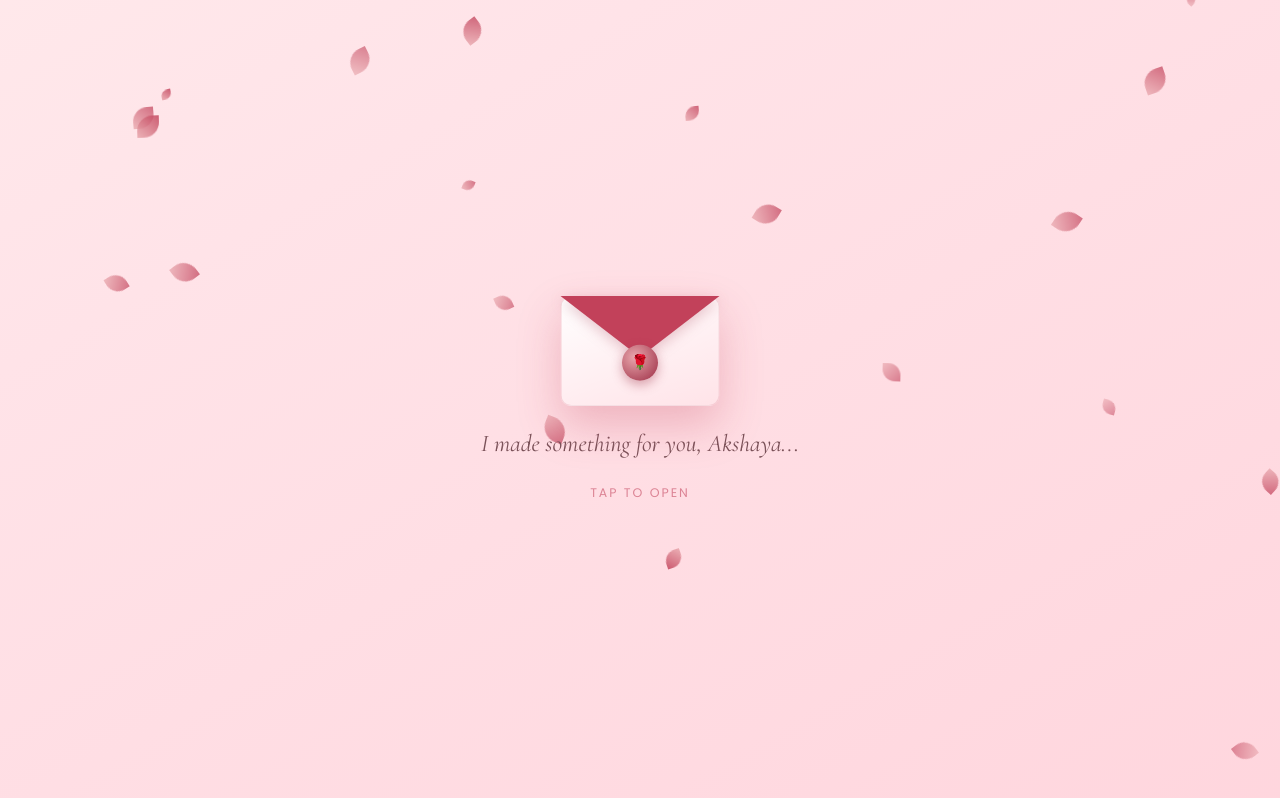
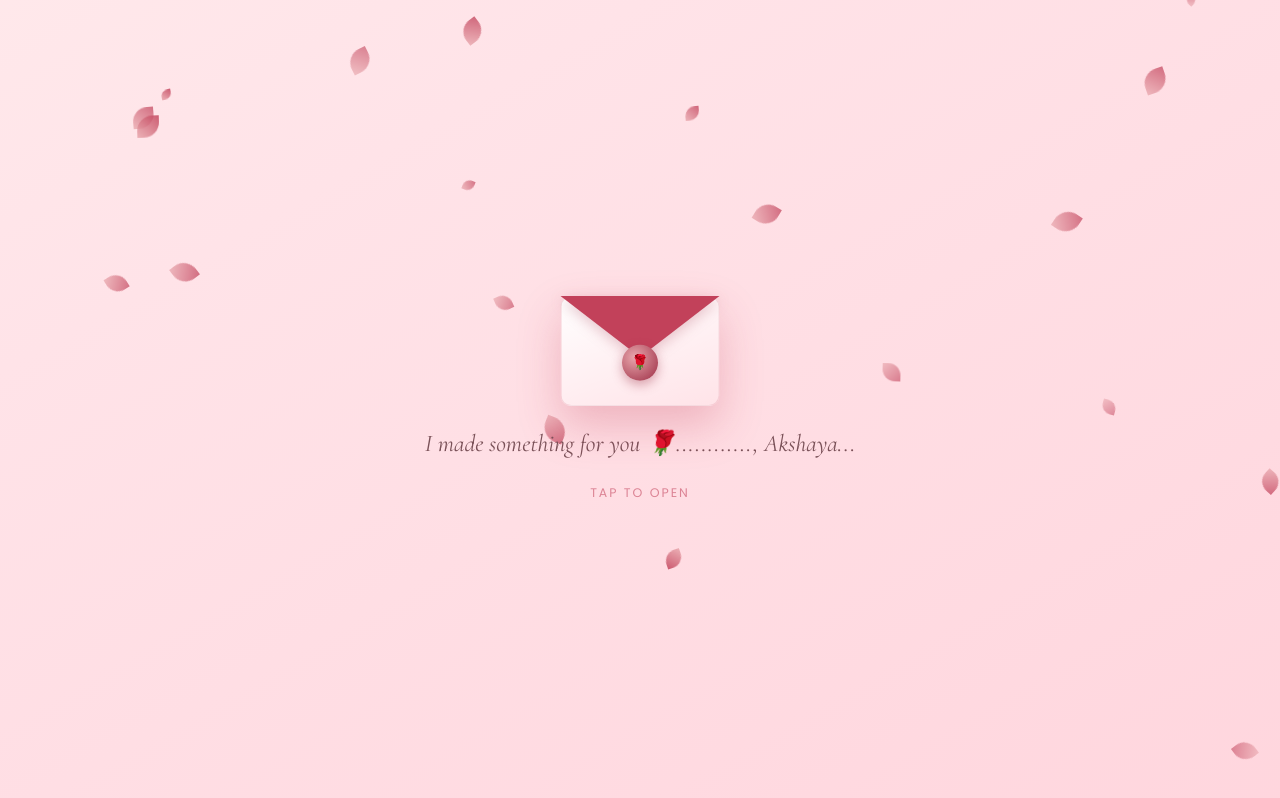
Before and after one commit to akshayharshan/wishing, a plain HTML site: page index.html in a window 1280 px wide. Drawn offline with nearby package versions, Linux system fonts and the light colour scheme.

Commit message:
updated index

```diff
--- a/index.html
+++ b/index.html
@@ -327,7 +327,7 @@
         <div class="envelope-flap"></div>
         <div class="envelope-seal">🌹</div>
       </div>
-      <p id="tap-text">I made something for you, Akshaya...</p>
+      <p id="tap-text">I made something for you 🌹............, Akshaya...</p>
       <p id="tap-hint">Tap to open</p>
     </div>
   </section>
```
